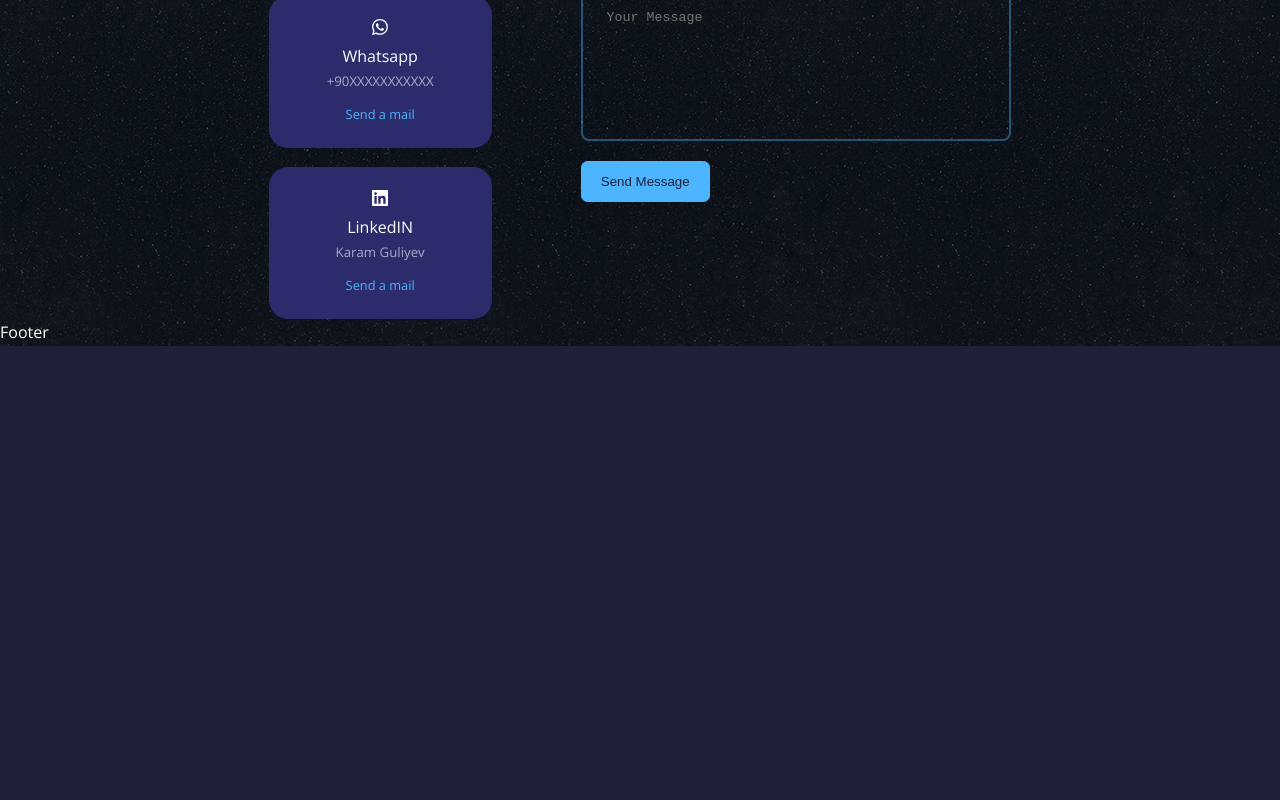
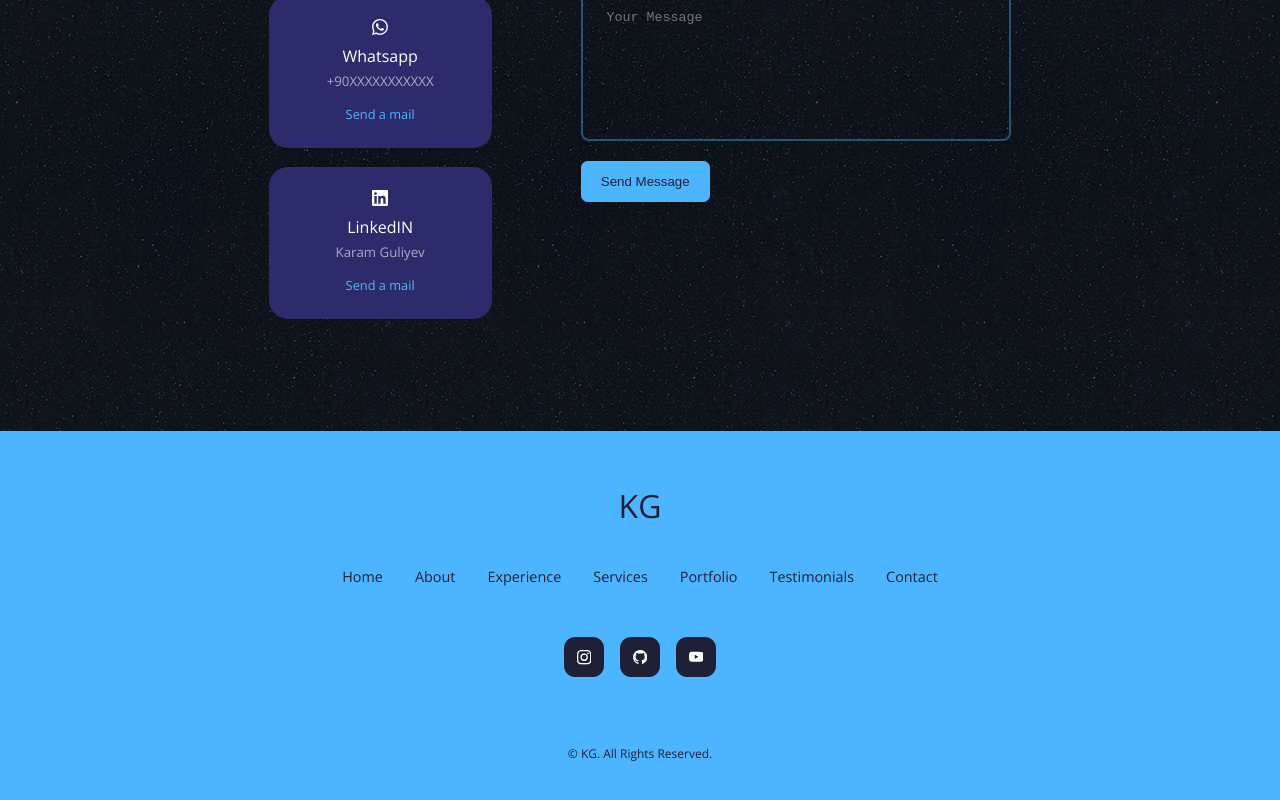
Before and after one commit to KaramGuliyev/KGPortfolio, a React (Create React App) app: page / in a window 1280 px wide. Shown: the part 5650-6450 px from the top of the page. Before the commit the page ends 5996 px from the top, so only its background shows below. Built offline with nearby package versions, Linux system fonts and the light colour scheme.

Commit message:
Latest Build of Template

```diff
--- a/src/components/footer/Footer.jsx
+++ b/src/components/footer/Footer.jsx
@@ -1,10 +1,35 @@
-import React from 'react'
-import './footer.css';
-
+import React from "react";
+import "./footer.css";
+import {BsInstagram, BsYoutube, BsGithub} from 'react-icons/bs'
 const Footer = () => {
   return (
-    <div>Footer</div>
-  )
-}
+    <footer id="footer">
+      <a href="#" className="footer__logo">
+        KG
+      </a>
 
-export default Footer
+      <ul className="permalinks">
+        <li><a href="#">Home</a></li>
+        <li><a href="#about">About</a></li>
+        <li><a href="#experience">Experience</a></li>
+        <li><a href="#services">Services</a></li>
+        <li><a href="#portfolio">Portfolio</a></li>
+        <li><a href="#testimonials">Testimonials</a></li>
+        <li><a href="#contact">Contact</a></li>
+      </ul>
+
+      <div className="footer__socials">
+        <a href="https://www.instagram.com/karam_guliyev/"><BsInstagram/></a>
+        <a href="https://github.com/KaramGuliyev/"><BsGithub/></a>
+        <a href="https://www.youtube.com/channel/UCWQj3wWI0Xohr3Vy5XYokXQ"><BsYoutube/></a>
+      </div>
+      <div className="footer__copyright">
+        <small>
+          &copy; KG. All Rights Reserved.
+        </small>
+      </div>
+    </footer>
+  );
+};
+
+export default Footer;
--- a/src/components/footer/footer.css
+++ b/src/components/footer/footer.css
@@ -0,0 +1,64 @@
+footer {
+  background: var(--color-primary);
+  padding: 3rem 0;
+  text-align: center;
+  font-size: 0.9rem;
+  margin-top: 7rem;
+}
+
+footer a {
+  color: var(--color-bg);
+}
+
+.footer__logo {
+  font-size: 2rem;
+  font-weight: 500;
+  margin-bottom: 2rem;
+  display: inline-block;
+}
+
+.permalinks {
+  display: flex;
+  flex-wrap: wrap;
+  justify-content: center;
+  gap: 2rem;
+  margin: 0 auto 3rem;
+}
+
+.footer__socials {
+  display: flex;
+  justify-content: center;
+  gap: 1rem;
+  margin-bottom: 4rem;
+}
+
+.footer__socials a {
+  background: var(--color-bg);
+  color: var(--color-white);
+  padding: 0.8rem;
+  border-radius: 0.7rem;
+  display: flex;
+  border-radius: 1px solid transparent;
+}
+
+.footer__socials a:hover {
+  background: transparent;
+  color: var(--color-bg);
+  border-color: var(--color-bg);
+}
+
+.footer__copyright {
+  margin-bottom: 4rem;
+  color: var(--color-bg);
+}
+
+@media screen and (max-width: 600px) {
+  .permalinks {
+    flex-direction: column;
+    gap: 1.5rem;
+  }
+
+  .footer__socials {
+    margin-bottom: 2.6rem;
+  }
+}
--- a/src/components/header/Header.jsx
+++ b/src/components/header/Header.jsx
@@ -17,7 +17,7 @@
       <div className="me">
         <img src={ME} alt="" />
       </div>
-      <a href='#contact' className='scroll__down'>
+      <a href='#footer' className='scroll__down'>
         Scroll Down
       </a>
       </div>
```
